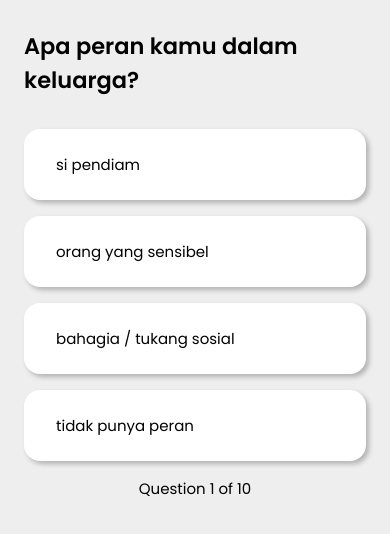
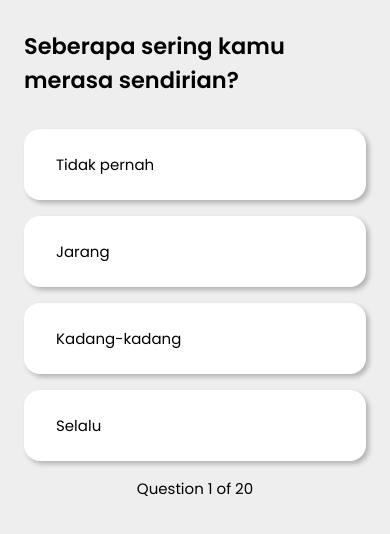
Before and after one commit to Azzamubaidillah/ruang-tumbuh, a plain HTML site: page test_kesepian/question.html in a window 390 px wide. Shown: the part 116-650 px from the top of the page. Drawn offline with nearby package versions, Linux system fonts and the light colour scheme.

Commit message:
responsiveness and qustions

```diff
--- a/assets/css/style.css
+++ b/assets/css/style.css
@@ -218,6 +218,7 @@ img {
     cursor: pointer;
     margin-top: var(--mb-1);
     top: 0;
+    color: #fff;
 }
 
 .button-test:hover {
@@ -279,7 +280,7 @@ img {
 
 .btn-mulai {
     background-color: var(--main-color);
-    color: #000;
+    color: #fff;
     padding: 1rem 5rem;
     border-radius: 1rem;
     font-size: 1rem;
@@ -325,10 +326,13 @@ img {
     margin: 0 1.5rem;
 }
 
+.choice-text {
+    padding: var(--mb-1-5) var(--mb-2);
+}
+
 .choice-container {
     background-color: #fff;
     margin: var(--mb-1) 0;
-    padding: var(--mb-1-5) var(--mb-2);
     box-shadow: 3px 3px 5px rgba(0, 0, 0, 0.25);
     border-radius: 1rem;
     cursor: pointer;
@@ -490,7 +494,9 @@ img {
         font-size: 0.8rem;
     }
 
-
+    .result-container {
+        max-width: 23rem;
+    }
 
 }
 
@@ -513,10 +519,4 @@ img {
     .result-container {
         width: 40rem;
     }
-
-    .result-container img {
-        max-height: 10rem;
-        width: 100%;
-        object-fit:cover;
-    }
 }
--- a/assets/js/question.js
+++ b/assets/js/question.js
@@ -12,90 +12,169 @@ let availableQuestions = []
 
 let questions = [
     {
-        question: 'Apa kamu suka bersosialisasi?',
-        choice1: 'saya ingin menghindar',
-        choice2: 'saya senang sendiri',
-        choice3: 'ya saya senang keluar',
-        choice4: 'ya jika dengan orang yang saya kenal',
+        question: 'Seberapa sering kamu merasa cocok dengan orang-orang di sekitarmu?',
+        choice1: 'Tidak pernah',
+        choice2: 'Jarang',
+        choice3: 'Kadang-kadang',
+        choice4: 'Selalu',
         answer: 2,
     },
     {
-        question:"Apa peran kamu dalam keluarga?",
-        choice1: "si pendiam",
-        choice2: "orang yang sensibel",
-        choice3: "bahagia / tukang sosial",
-        choice4: "tidak punya peran",
+        question:"Seberapa sering kamu merasa tidak memiliki sahabat?",
+        choice1: 'Tidak pernah',
+        choice2: 'Jarang',
+        choice3: 'Kadang-kadang',
+        choice4: 'Selalu',
         answer: 1,
     },
     {
-        question: "Mana yang paling sesuai menurut kamu?",
-        choice1: "hidup adalah perjuangan dan setelah berjuang lebih banyak bertahan hidup, akhirnya mati",
-        choice2: "masa masa sulit mengungkapkan siapa teman sejati",
-        choice3: "kekhawatiran lebih produktif dari kunyahan permen karet",
-        choice4: "selalu melihat sisi terang dalam kehidupan",
+        question: "Seberapa sering kamu merasa tidak bisa meminta bantuan ke siapapun?",
+        choice1: 'Tidak pernah',
+        choice2: 'Jarang',
+        choice3: 'Kadang-kadang',
+        choice4: 'Selalu',
         answer: 3,
     },
     {
-        question: "Bagaimana kamu menghabiskan waktu luang?",
-        choice1: "mendengarkan musik",
-        choice2: "bertemu teman dan saudara ",
-        choice3: "memikirkan sesuatu",
-        choice4: "saya senang menonton film horror",
+        question: "Seberapa sering kamu merasa sendirian?",
+        choice1: 'Tidak pernah',
+        choice2: 'Jarang',
+        choice3: 'Kadang-kadang',
+        choice4: 'Selalu',
         answer: 1,
     },
     {
-        question: "Apakah kamu dikontrol oleh emosi mu?",
-        choice1: "ya, bisa dibilang seperti itu",
-        choice2: "saya tidak terlalu punya emosi",
-        choice3: "sering, setiap saat",
-        choice4: "tidak seperti itu",
+        question: "Seberapa sering kamu merasa menjadi bagian dari kelompok pertemanan?",
+        choice1: 'Tidak pernah',
+        choice2: 'Jarang',
+        choice3: 'Kadang-kadang',
+        choice4: 'Selalu',
         answer: 3,
     },
     {
-        question: "Apa kamu berpikir kamu punya masalah kesehatan mental?",
-        choice1: "saya merasa akhir akhir ini selalu bersedih",
-        choice2: "saya khawatir bahwa saya terlalu cemas",
-        choice3: "saya rasa saya anti sosial",
-        choice4: "saya rasa tidak",
+        question: "Seberapa sering kamu merasa bahwa kamu memiliki banyak kesamaan dengan orang di sekitarmu?",
+        choice1: 'Tidak pernah',
+        choice2: 'Jarang',
+        choice3: 'Kadang-kadang',
+        choice4: 'Selalu',
         answer: 3,
     },
     {
-        question: "Bagaimana orang lain mendeskripsikan kamu?",
-        choice1: "bahagia",
-        choice2: "tidak bahagia",
-        choice3: "canggung bersosialisasi",
-        choice4: "dingin",
+        question: "Seberapa sering kamu merasa bahwa kamu tidak dekat dengan siapapun lagi?",
+        choice1: 'Tidak pernah',
+        choice2: 'Jarang',
+        choice3: 'Kadang-kadang',
+        choice4: 'Selalu',
         answer: 3,
     },
     {
-        question: "Pilih salah satu harapan dibawah ini",
-        choice1: "lebih menjadi diri sendiri ",
-        choice2: "selalu bahagia seperti ini",
-        choice3: "dapat berhenti khawatir",
-        choice4: "tidak merasa puas",
+        question: "Seberapa sering kamu merasa ide dan pendapatmu berbeda dengan orang-orang di sekitarmu?",
+        choice1: 'Tidak pernah',
+        choice2: 'Jarang',
+        choice3: 'Kadang-kadang',
+        choice4: 'Selalu',
         answer: 3,
     },
     {
-        question: "Apa kamu mencintai kehidupanmu?",
-        choice1: "tidak terlalu",
-        choice2: "ya, saya mencintai hidup saya ",
-        choice3: "ya, tapi saya berharap lebih mudah dari ini ",
-        choice4: "saya sedang mencoba untuk mencintai kehidupan saya",
+        question: "Seberapa sering kamu merasa sebagai orang yang ramah dan mudah bergaul dengan orang lain?",
+        choice1: 'Tidak pernah',
+        choice2: 'Jarang',
+        choice3: 'Kadang-kadang',
+        choice4: 'Selalu',
         answer: 3,
     },
     {
-        question: "Mana yang paling sesuai menurut kamu?",
-        choice1: "hidup adalah perjuangan dan setelah berjuang lebih banyak bertahan hidup, akhirnya mati ",
-        choice2: "masa masa sulit mengungkapkan siapa teman sejati",
-        choice3: "kekhawatiran lebih produktif dari kunyahan permen karet",
-        choice4: "selalu melihat sisi terang dalam kehidupan",
+        question: "Seberapa sering kamu merasa dekat dengan orang lain?",
+        choice1: 'Tidak pernah',
+        choice2: 'Jarang',
+        choice3: 'Kadang-kadang',
+        choice4: 'Selalu',
+        answer: 3,
+    },
+    {
+        question: "Seberapa sering kamu merasa dikucilkan oleh orang lain?",
+        choice1: 'Tidak pernah',
+        choice2: 'Jarang',
+        choice3: 'Kadang-kadang',
+        choice4: 'Selalu',
+        answer: 3,
+    },
+    {
+        question: "Seberapa sering kamu merasa hubungan kamu dengan orang lain tidak bermakna?",
+        choice1: 'Tidak pernah',
+        choice2: 'Jarang',
+        choice3: 'Kadang-kadang',
+        choice4: 'Selalu',
+        answer: 3,
+    },
+    {
+        question: "Seberapa sering kamu merasa bahwa tidak ada yang benar-benar memahamimu dengan baik?",
+        choice1: 'Tidak pernah',
+        choice2: 'Jarang',
+        choice3: 'Kadang-kadang',
+        choice4: 'Selalu',
+        answer: 3,
+    },
+    {
+        question: "Seberapa sering kamu merasa terasing dari orang lain?",
+        choice1: 'Tidak pernah',
+        choice2: 'Jarang',
+        choice3: 'Kadang-kadang',
+        choice4: 'Selalu',
+        answer: 3,
+    },
+    {
+        question: "Seberapa sering kamu merasa bahwa kamu bisa menemukan sahabat jika kamu memang menginginkannya?",
+        choice1: 'Tidak pernah',
+        choice2: 'Jarang',
+        choice3: 'Kadang-kadang',
+        choice4: 'Selalu',
+        answer: 3,
+    },
+    {
+        question: "Seberapa sering kamu merasa bahwa kamu memiliki orang yang benar-benar memahamimu?",
+        choice1: 'Tidak pernah',
+        choice2: 'Jarang',
+        choice3: 'Kadang-kadang',
+        choice4: 'Selalu',
+        answer: 3,
+    },
+    {
+        question: "Seberapa sering kamu merasa sebagai orang yang pemalu?",
+        choice1: 'Tidak pernah',
+        choice2: 'Jarang',
+        choice3: 'Kadang-kadang',
+        choice4: 'Selalu',
+        answer: 3,
+    },
+    {
+        question: "Seberapa sering kamu merasa bahwa orang-orang yang ada di sekitarmu tidak benar-benar bersamamu?",
+        choice1: 'Tidak pernah',
+        choice2: 'Jarang',
+        choice3: 'Kadang-kadang',
+        choice4: 'Selalu',
+        answer: 3,
+    },
+    {
+        question: "Seberapa sering kamu merasa bahwa kamu memiliki teman untuk bercerita?",
+        choice1: 'Tidak pernah',
+        choice2: 'Jarang',
+        choice3: 'Kadang-kadang',
+        choice4: 'Selalu',
+        answer: 3,
+    },
+    {
+        question: "Seberapa sering kamu merasa bisa meminta bantuan ke orang lain?",
+        choice1: 'Tidak pernah',
+        choice2: 'Jarang',
+        choice3: 'Kadang-kadang',
+        choice4: 'Selalu',
         answer: 3,
     }
-
 ]
 
 const SCORE_POINTS = 100
-const MAX_QUESTIONS = 10
+const MAX_QUESTIONS = 20
 
 startGame = () => {
     questionCounter = 0
```
